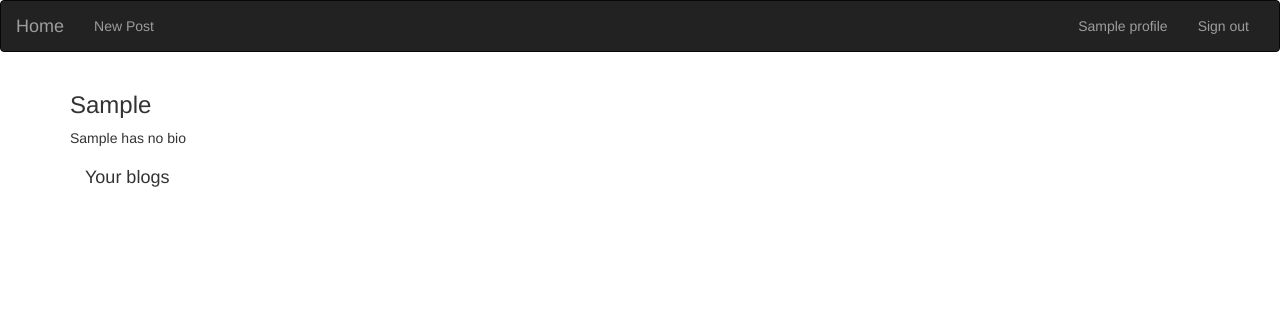
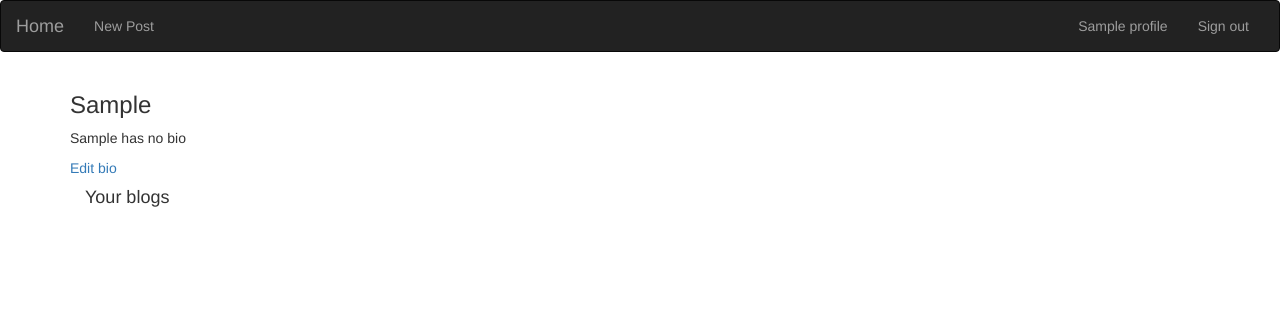
Before and after one commit to Magnific7/Blog, a Flask app: a page that uses app/templates/profile/profile.html in a window 1280 px wide. Shown: the top 312 px of the page. Run offline with Flask 2, Linux system fonts and the light colour scheme; the visitor is signed in with stand-in values (Sample User, id 1); data comes from the database, SQL or seed files in the repository; data that the repository does not hold is empty; some libraries are stand-ins or nearby versions.

Commit message:
all changes in profile page

```diff
--- a/app/templates/profile/profile.html
+++ b/app/templates/profile/profile.html
@@ -13,10 +13,10 @@
 
     {% if current_user.bio %}
       <p> Bio:{{current_user.bio}}</p>
-<a href="{{url_for('main.update_profile',uname=user.username)}}">Edit bio</a>
     {%else%}
       <p> {{current_user.username| capitalize}} has no bio </p>
     {% endif %}
+    <a href="{{url_for('main.update_profile',uname=user.username)}}">Edit bio</a>
     <div class="container card">
       <h4 class="card-header">Your blogs</h4>
       <ul>
```
